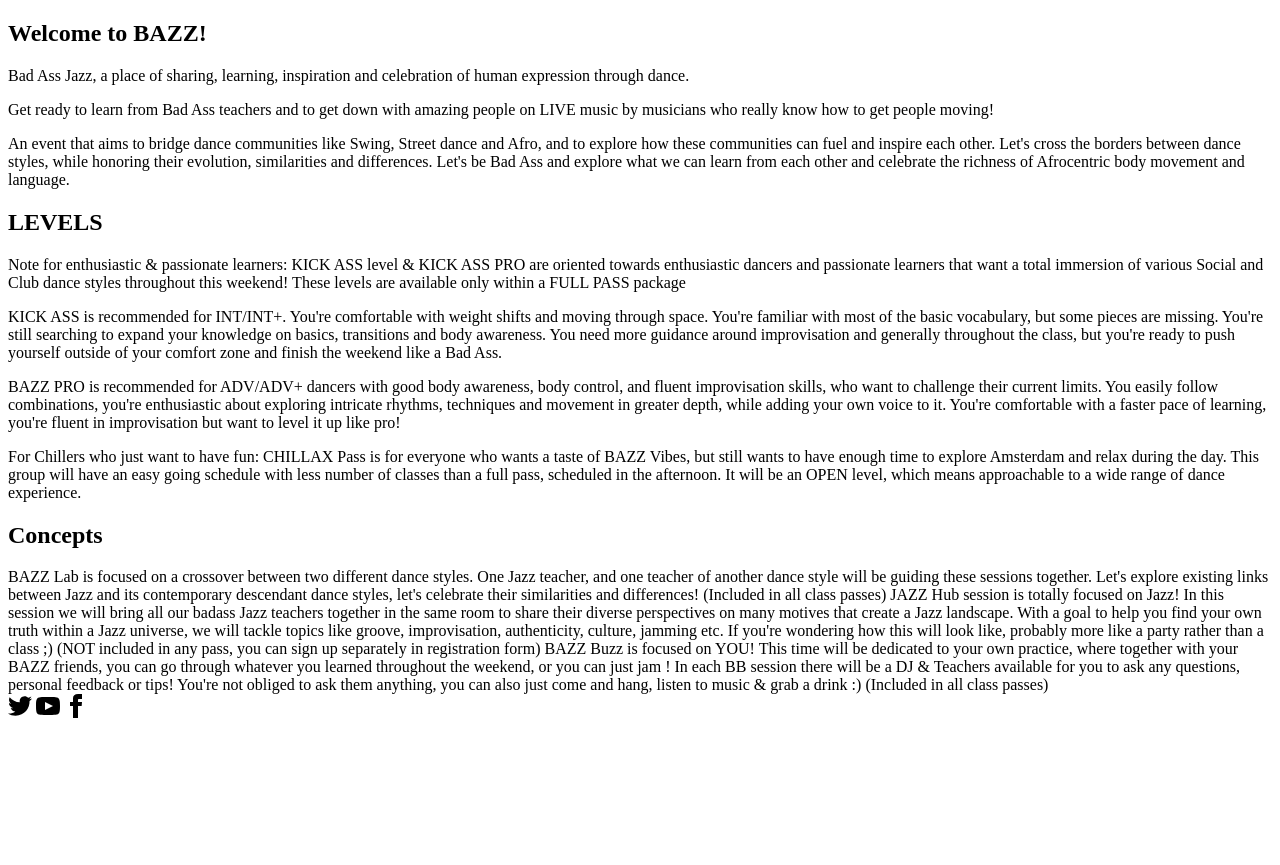
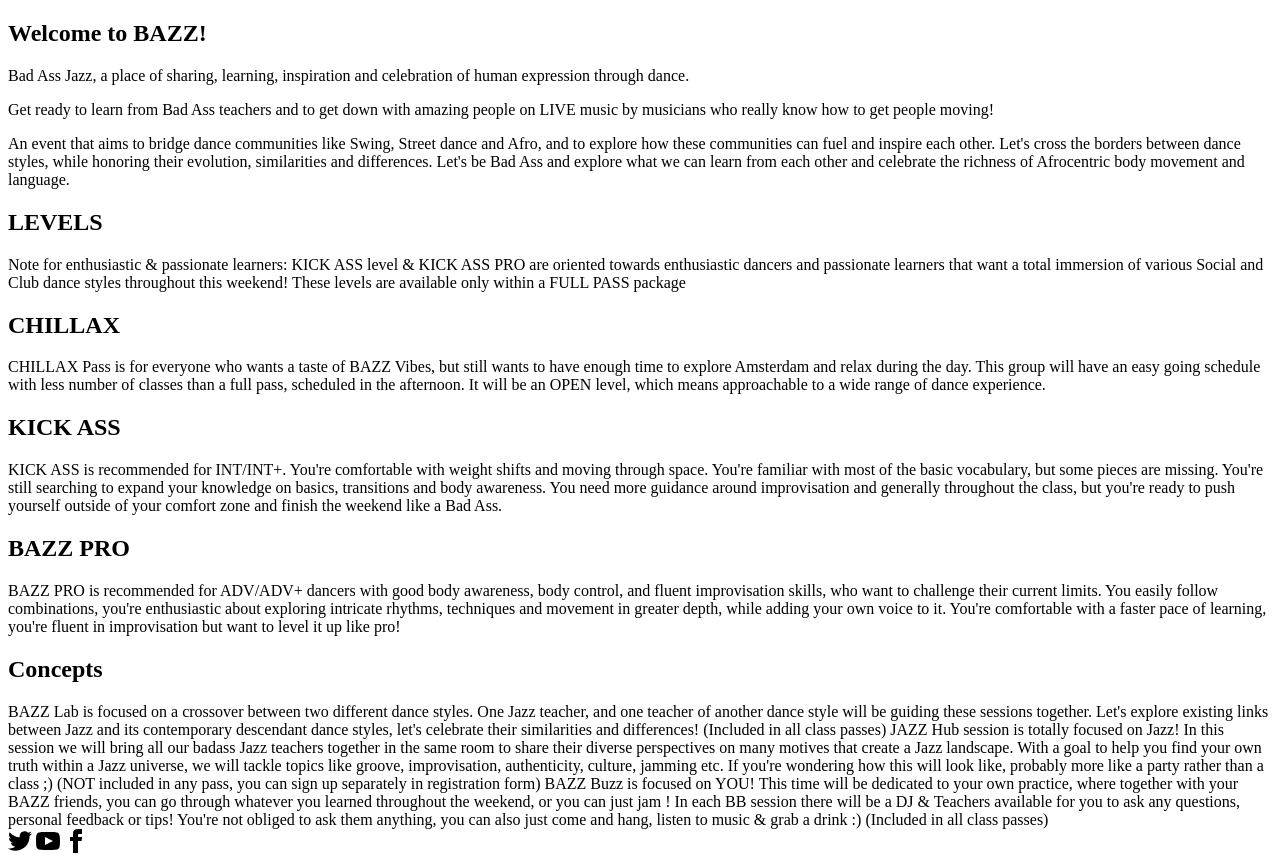
Before and after one commit to dsmits/bazz2023-svelte, a SvelteKit app: page / in a window 1280 px wide. Before the commit the page ends 800 px from the top, so only its background shows below. Built offline with nearby package versions, Linux system fonts and the light colour scheme.

Commit message:
Design of levels

```diff
--- a/src/routes/Levels.svelte
+++ b/src/routes/Levels.svelte
@@ -1,15 +1,25 @@
+<script>
+    let descriptions = [
+        {'title': 'CHILLAX', 'description': 'CHILLAX Pass is for everyone who wants a taste of BAZZ Vibes, but still wants to have enough time to explore Amsterdam and relax during the day. This group will have an easy going schedule with less number of classes than a full pass, scheduled in the afternoon. It will be an OPEN level, which means approachable to a wide range of dance experience.\n'},
+        {'title': 'KICK ASS', 'description': 'KICK ASS is recommended for INT/INT+. You\'re comfortable with weight shifts and moving through space. You\'re familiar with most of the basic vocabulary, but some pieces are missing. You\'re still searching to expand your knowledge on basics, transitions and body awareness. You need more guidance around improvisation and generally throughout the class, but you\'re ready to push yourself outside of your comfort zone and finish the weekend like a Bad Ass.'},
+        {'title': 'BAZZ PRO', 'description': 'BAZZ PRO is recommended for ADV/ADV+ dancers with good body awareness, body control, and fluent improvisation skills, who want to challenge their current limits. You easily follow combinations, you\'re enthusiastic about exploring intricate rhythms, techniques and movement in greater depth, while adding your own voice to it. You\'re comfortable with a faster pace of learning, you\'re fluent in improvisation but want to level it up like pro!\n'},
+            ]
+    let backgrounds = ['bg-primary', 'bg-secondary']
+</script>
+
 <h1>LEVELS</h1>
 <p>
 Note for enthusiastic & passionate learners:
 KICK ASS level & KICK ASS PRO are oriented towards enthusiastic dancers and passionate learners that want a total immersion of various Social and Club dance styles throughout this weekend! These levels are available only within a FULL PASS package
 </p>
-<p>
-KICK ASS is recommended for INT/INT+. You're comfortable with weight shifts and moving through space. You're familiar with most of the basic vocabulary, but some pieces are missing. You're still searching to expand your knowledge on basics, transitions and body awareness. You need more guidance around improvisation and generally throughout the class, but you're ready to push yourself outside of your comfort zone and finish the weekend like a Bad Ass.
-</p>
-<p>
-BAZZ PRO is recommended for ADV/ADV+ dancers with good body awareness, body control, and fluent improvisation skills, who want to challenge their current limits. You easily follow combinations, you're enthusiastic about exploring intricate rhythms, techniques and movement in greater depth, while adding your own voice to it. You're comfortable with a faster pace of learning, you're fluent in improvisation but want to level it up like pro!
-</p>
-<p>
-For Chillers who just want to have fun:
-CHILLAX Pass is for everyone who wants a taste of BAZZ Vibes, but still wants to have enough time to explore Amsterdam and relax during the day. This group will have an easy going schedule with less number of classes than a full pass, scheduled in the afternoon. It will be an OPEN level, which means approachable to a wide range of dance experience.
-</p>
+
+{#each descriptions as description, i}
+<div class="card bg-base-100 shadow-xl {backgrounds[i%2]}">
+    <div class="card-body">
+        <h2 class="card-title">
+            {description.title}
+        </h2>
+        <p>{description.description} </p>
+
+    </div></div>
+    {/each}
```
